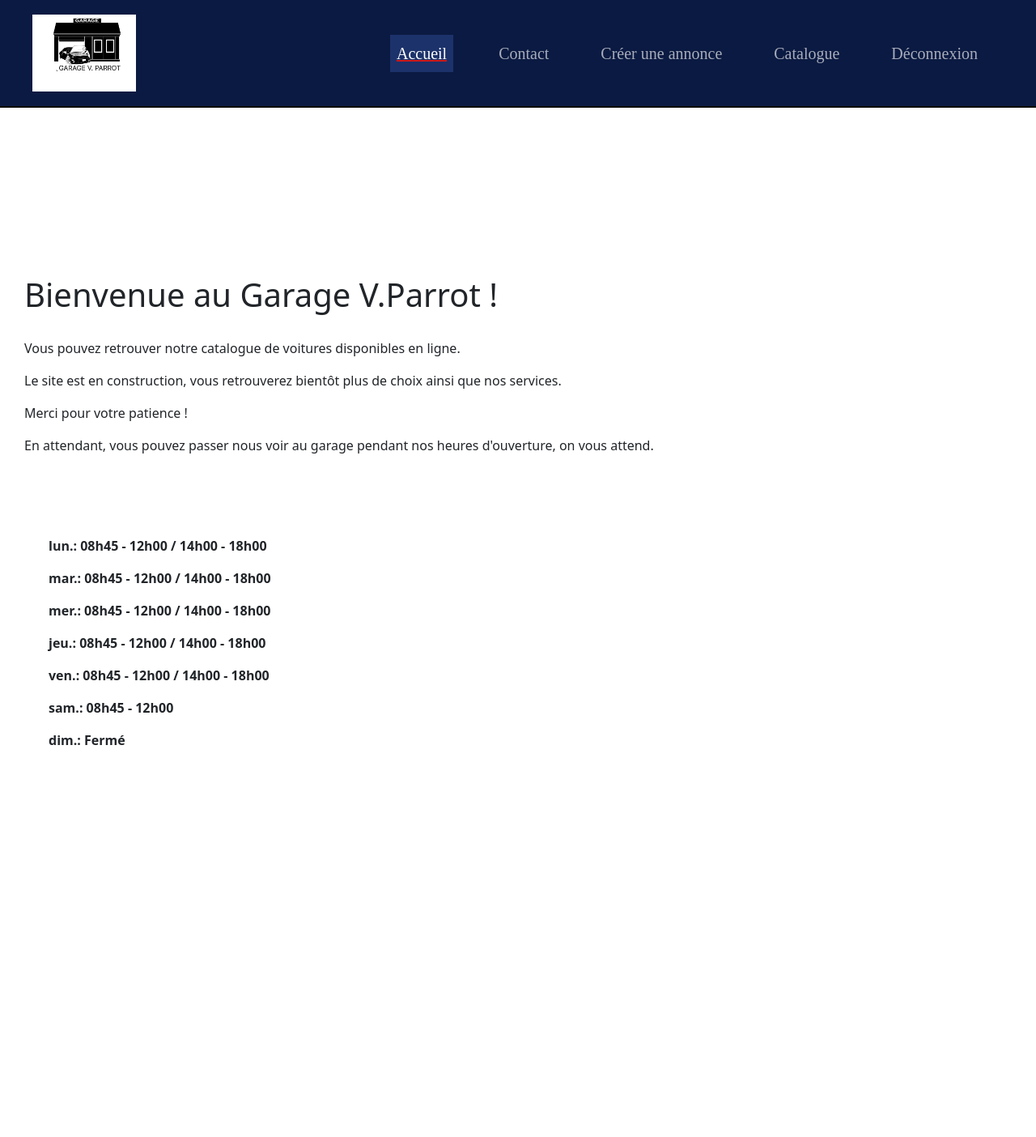
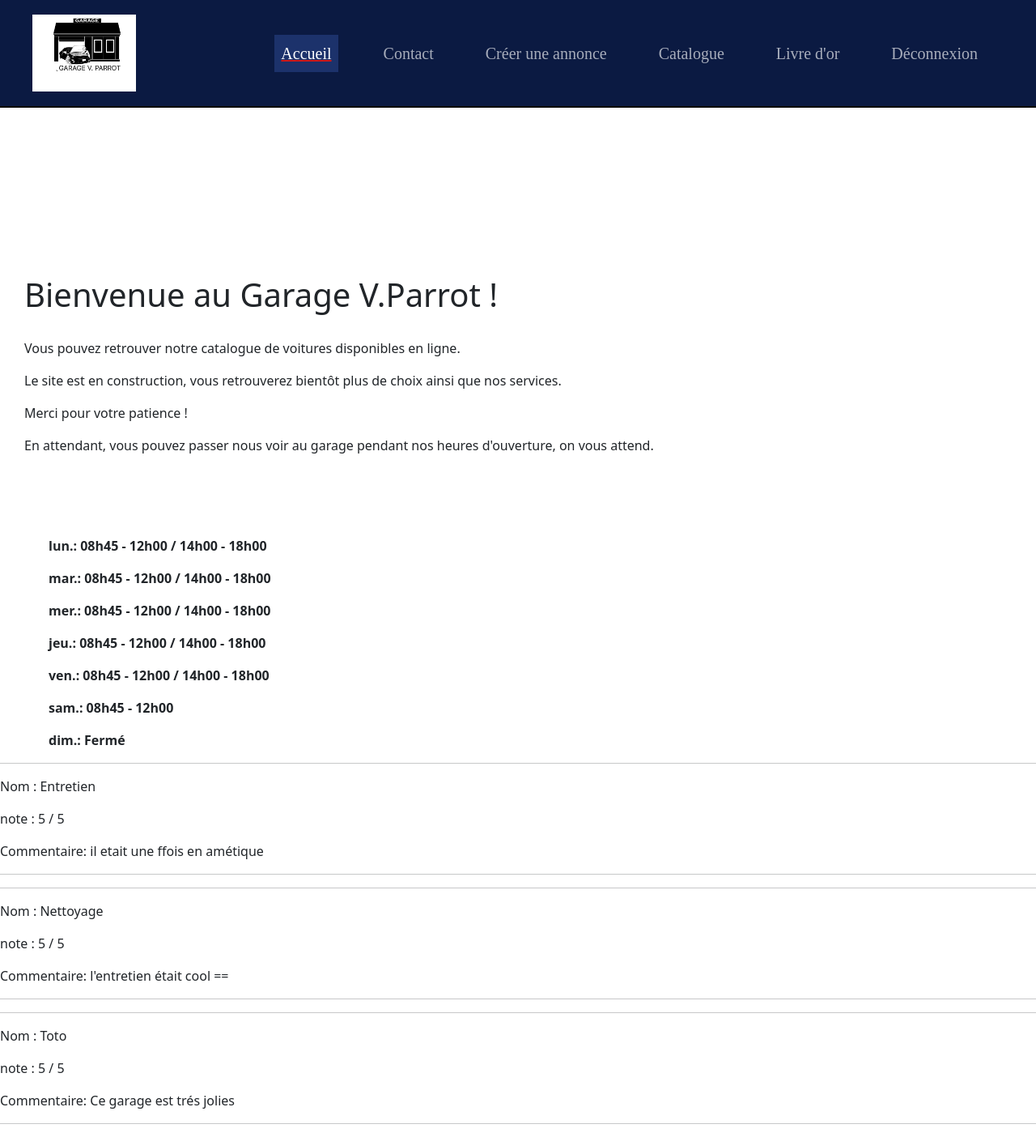
Before and after one commit to Agt-Cooper/Garage_ECF, a Django app: page / in a window 1280 px wide. Shown: the whole page at 81% size. Before the commit the page ends 920 px from the top, so only its background shows below. Run offline with Django 4.2, Linux system fonts and the light colour scheme; a user stored in the database is signed in; data comes from the database, SQL or seed files in the repository; both versions use the stored data as it was after the commit; parts of the project's set-up code (start-up, migrations or seed data) failed here and were passed over; some libraries are stand-ins or nearby versions.

Commit message:
creation livre d or

```diff
--- a/compte/models.py
+++ b/compte/models.py
@@ -141,6 +141,7 @@ class Livre_dor(models.Model):
     prenom = models.CharField(max_length=50)
     commentaire = models.CharField(max_length=500)
     note = models.IntegerField()
+    verifier = models.BooleanField(default=False)
 
     def __str__(self):
         return self.nom
--- a/main/templates/base.html
+++ b/main/templates/base.html
@@ -27,6 +27,7 @@
 
                     <li class="nav-item"><a class="nav-link me-0 me-lg-5 {% if navbar == 'annonce' %} active {% endif %}" hx-target="#page" hx-push-url="true" hx-get="{% url 'annonce' %}">Créer une annonce</a></li>
                     <li class="nav-item"><a class="nav-link me-0 me-lg-5 {% if navbar == 'catalogue' %} active {% endif %}" hx-target="#page" hx-push-url="true" hx-get="{% url 'catalogue2' %}">Catalogue</a></li>
+                    <li class="nav-item"><a class="nav-link me-0 me-lg-5 {% if navbar == 'annonce' %} active {% endif %}" hx-target="#page" hx-push-url="true" hx-get="{% url 'livre' %}">Livre d'or</a></li>
                     <li class="nav-item"><a class="nav-link me-0 me-lg-5 {% if navbar == 'logout' %} active {% endif %}" hx-target="#page" hx-push-url="true" hx-get="{% url 'logout' %}">Déconnexion</a></li>
                     {% else %}
                     <li class="nav-item"><a class="nav-link me-0 me-lg-5 {% if navbar == 'catalogue' %} active {% endif %}" hx-target="#page" hx-push-url="true" hx-get="{% url 'catalogue' %}">Catalogue</a></li>
--- a/main/templates/index.html
+++ b/main/templates/index.html
@@ -24,6 +24,17 @@
     <p>sam.: 08h45 - 12h00</p>
     <p>dim.: Fermé</p>
 </div>
+
+
+            {% for avis in avis %}
+                   <hr>
+                        <p> Nom : {{ avis.nom }}</p>
+                        <p> note : {{ avis.note }} / 5</p>
+                        <p> Commentaire: {{ avis.commentaire }}</p>
+                  <hr>
+            {% endfor %}
+
+
 {% endblock content %}
 
 {% block javascript %}{% endblock javascript %}
--- a/main/urls.py
+++ b/main/urls.py
@@ -16,6 +16,7 @@ urlpatterns = [
     path('annonce', annonce, name='annonce'),
     path('annonce/update/<int:pk>', update_annonce, name='modifier_annonce'),
     path('annonce/delete/<int:pk>', delete_annonce, name='delete'),
-    path('cherche_voiture/',cherche_voiture, name="cherche-voiture")
+    path('cherche_voiture/',cherche_voiture, name="cherche-voiture"),
+    path('livre/',livre,name="livre")
 
 ]+ static(settings.MEDIA_URL, document_root=settings.MEDIA_ROOT)
--- a/main/views.py
+++ b/main/views.py
@@ -7,7 +7,11 @@ from django.db.models import Q
 
 
 def index(request):
-    context={'navbar': 'index'}
+    avis = Livre_dor.objects.all()
+    print(avis)
+    context={
+        'avis' : avis,
+        'navbar': 'index'}
     return render(request, 'index.html',context)
 
 def catalogue(request):
@@ -52,7 +56,6 @@ def logout_user(request):
 def annonce(request):
     form = AnnonceForm()
     if request.method == "POST":
-        print(request.POST)
         form = AnnonceForm(request.POST, request.FILES)
         if form.is_valid():
             form.save()
@@ -99,3 +102,20 @@ def cherche_voiture(request):
         'voiture' : voitures
     }
     return render(request,'catalogue.html', context)
+
+
+
+def livre(request):
+    form = Livre_dorForm
+    if request.method == "POST":
+        form = Livre_dorForm(request.POST, request.FILES)
+        if form.is_valid():
+            form.save()
+            return redirect('catalogue2')
+        else:
+            print(form.errors)
+            form = Livre_dorForm()
+    context={'navbar': 'annonce',
+             'form' : form,
+             }
+    return render(request, 'livre.html', context)
```
Also changed, not shown: compte/form.py (+10 -1 lines), main/templates/livre.html (added, +20 -0 lines), compte/migrations/0003_livre_dor_verifier.py (added), db.sqlite3.
